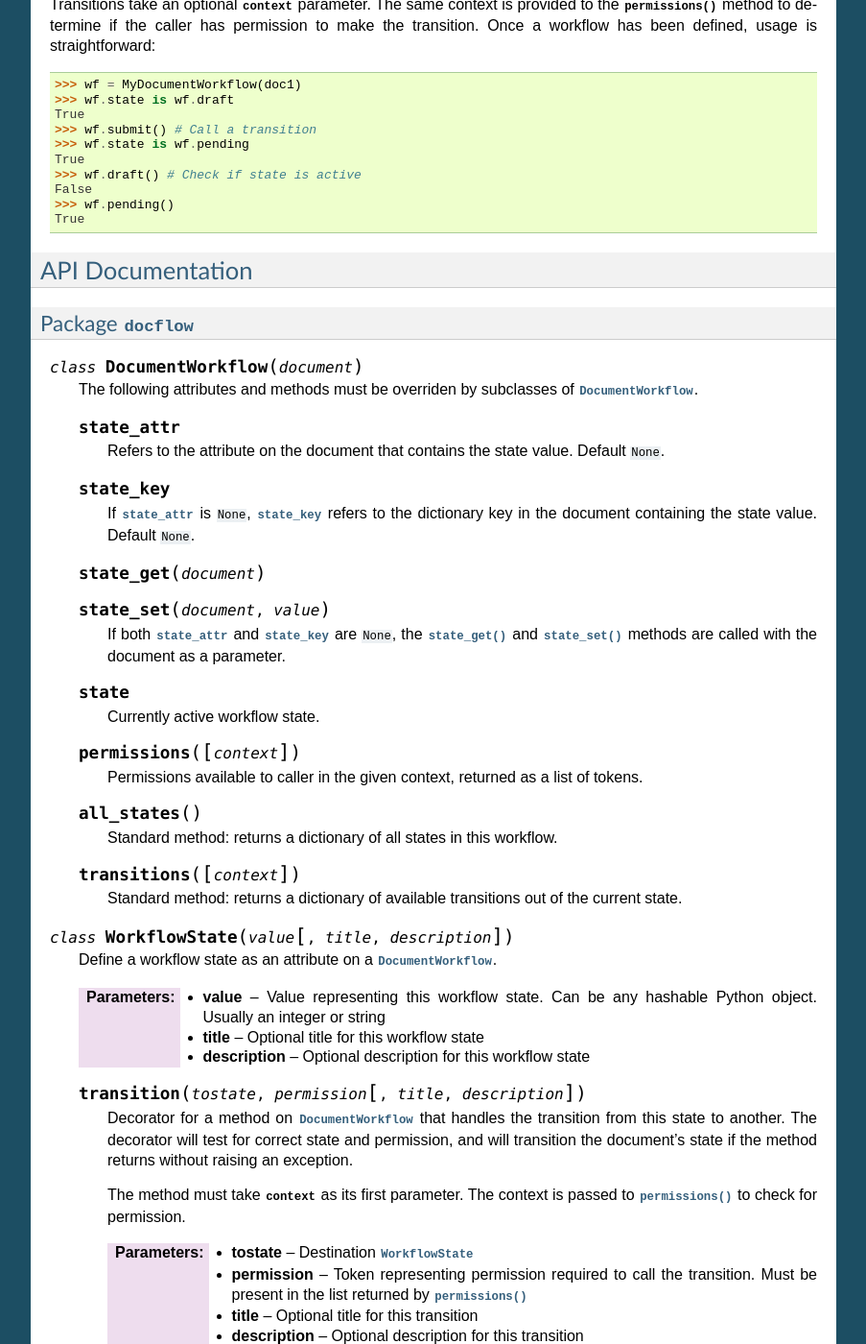
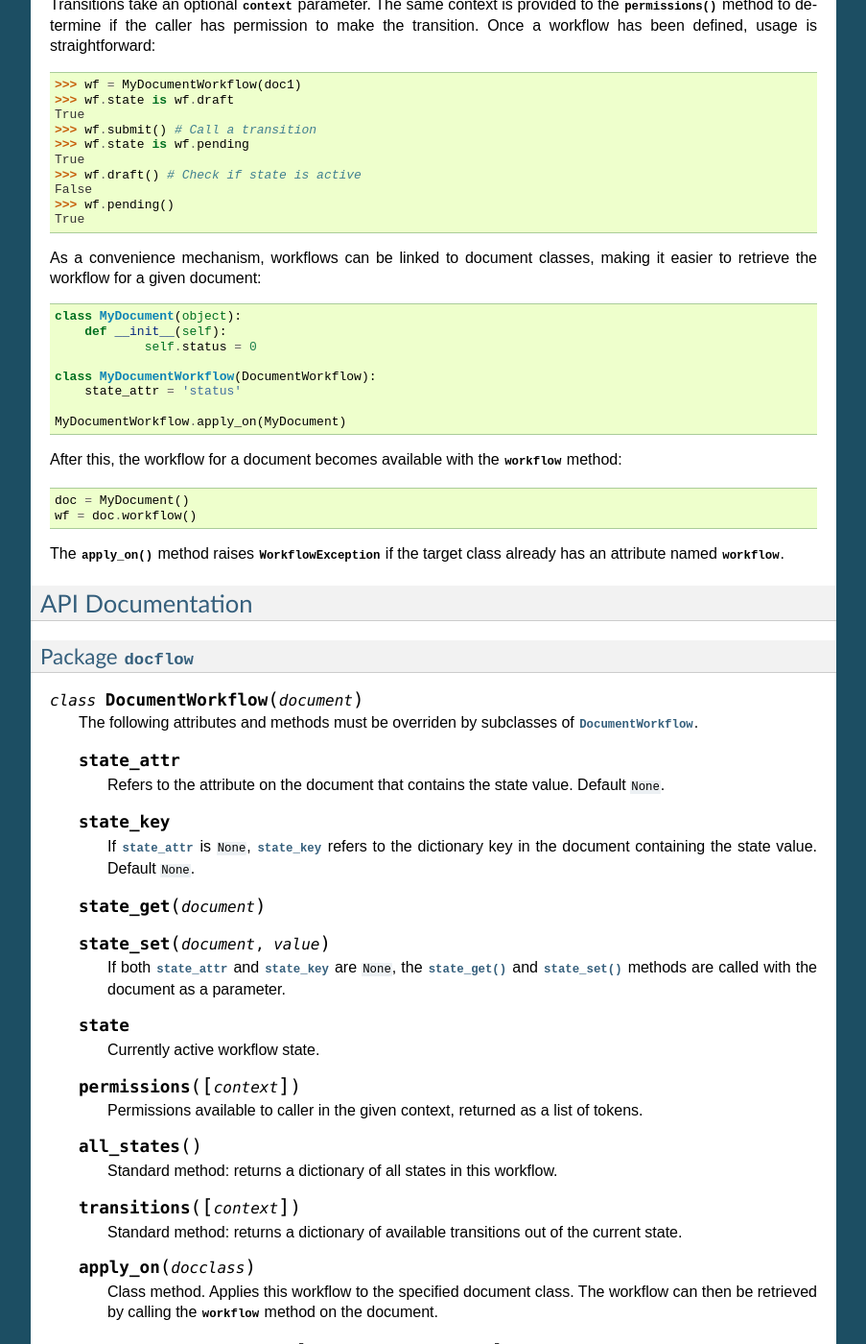
Before and after one commit to jace/pydocflow, a Sphinx documentation site: the page built from docs/index.rst, in a window 1280 px wide and 1400 px high, scrolled down 2211 px. Shown: the whole window at 96% size, without its empty margins (198-1101 px from the left). Built offline with Sphinx 7.4.7, drawn with Linux system fonts in a browser that asks for light colours; some of the changed text lies outside the part shown.

```diff
--- a/CHANGES.rst
+++ b/CHANGES.rst
@@ -1,3 +1,8 @@
+0.2
+---
+
+- Workflows now have an ``apply_on`` class method.
+
 0.1
 ---
 
--- a/README.rst
+++ b/README.rst
@@ -4,5 +4,7 @@ Docflow: Python Document Workflows
 Docflow is an implementation of document workflows in Python. A workflow
 defines `states` and `transitions`. A state is an “end point” associated with
 a document. A transition is a path from one state to another state
-(unidirectional). Docflow was inspired by repoze.workflow but aspires
+(unidirectional). Docflow was inspired by `repoze.workflow`_ but aspires
 to be a framework-independent implementation.
+
+.. _repoze.workflow: http://docs.repoze.org/workflow/
--- a/docs/index.rst
+++ b/docs/index.rst
@@ -142,6 +142,29 @@ has been defined, usage is straightforward::
   >>> wf.pending()
   True
 
+As a convenience mechanism, workflows can be linked to document classes,
+making it easier to retrieve the workflow for a given document::
+
+  class MyDocument(object):
+      def __init__(self):
+	      self.status = 0
+
+  class MyDocumentWorkflow(DocumentWorkflow):
+      state_attr = 'status'
+
+  MyDocumentWorkflow.apply_on(MyDocument)
+
+After this, the workflow for a document becomes available with the
+:attr:`workflow` method::
+
+  doc = MyDocument()
+  wf = doc.workflow()
+
+The :meth:`~docflow.DocumentWorkflow.apply_on` method raises
+:class:`~docflow.WorkflowException` if the target class
+already has an attribute named :attr:`workflow`.
+
+
 API Documentation
 -----------------
 
@@ -188,6 +211,12 @@ Package :mod:`docflow`
 
         Standard method: returns a dictionary of available transitions out of
         the current state.
+
+    .. method:: apply_on(docclass)
+
+		Class method. Applies this workflow to the specified document class.
+		The workflow can then be retrieved by calling the :attr:`workflow` method
+		on the document.
 
 .. class:: WorkflowState(value, [title, description])
 
```
Also changed, not shown: docflow/__init__.py (+13 -1 lines), 1 other file.
